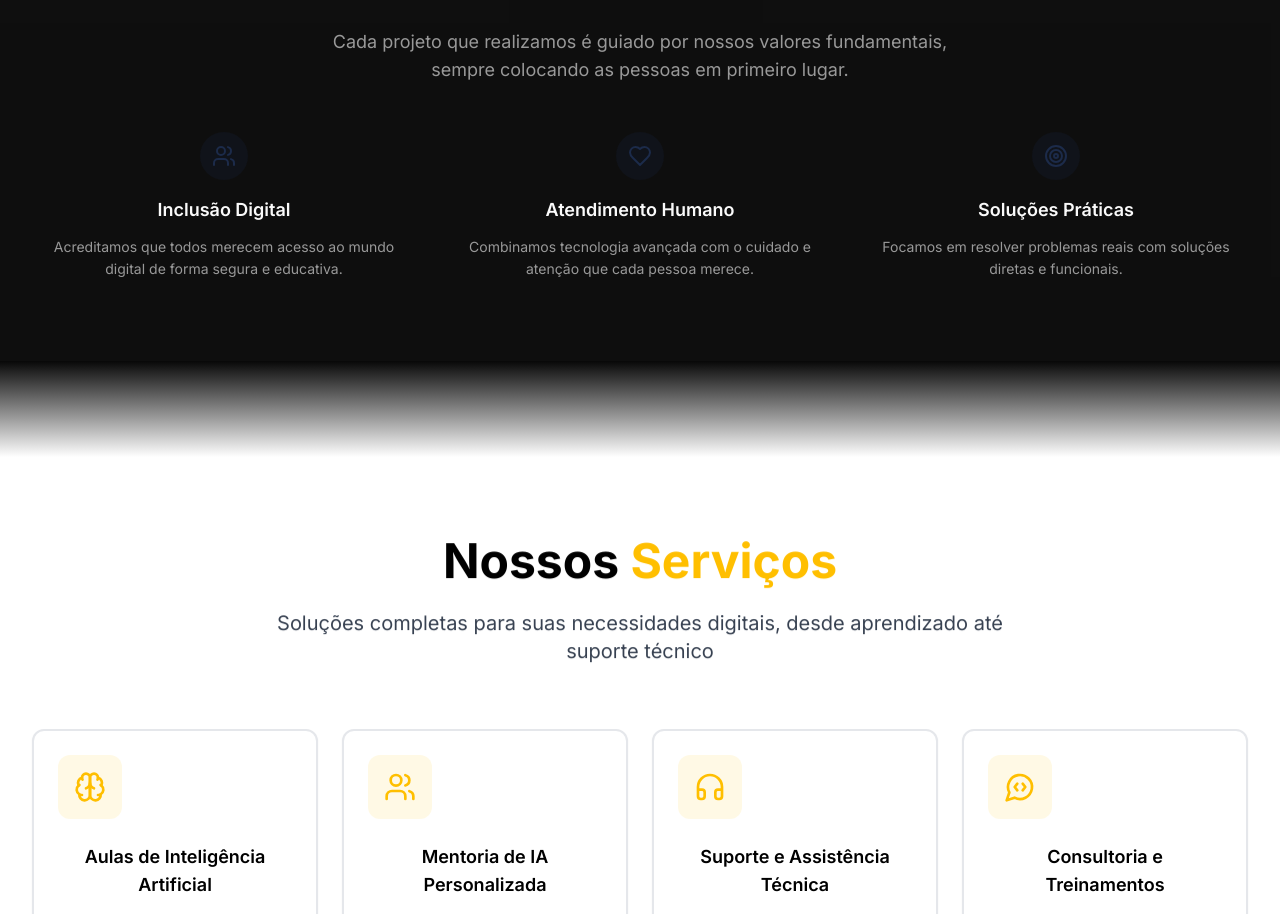
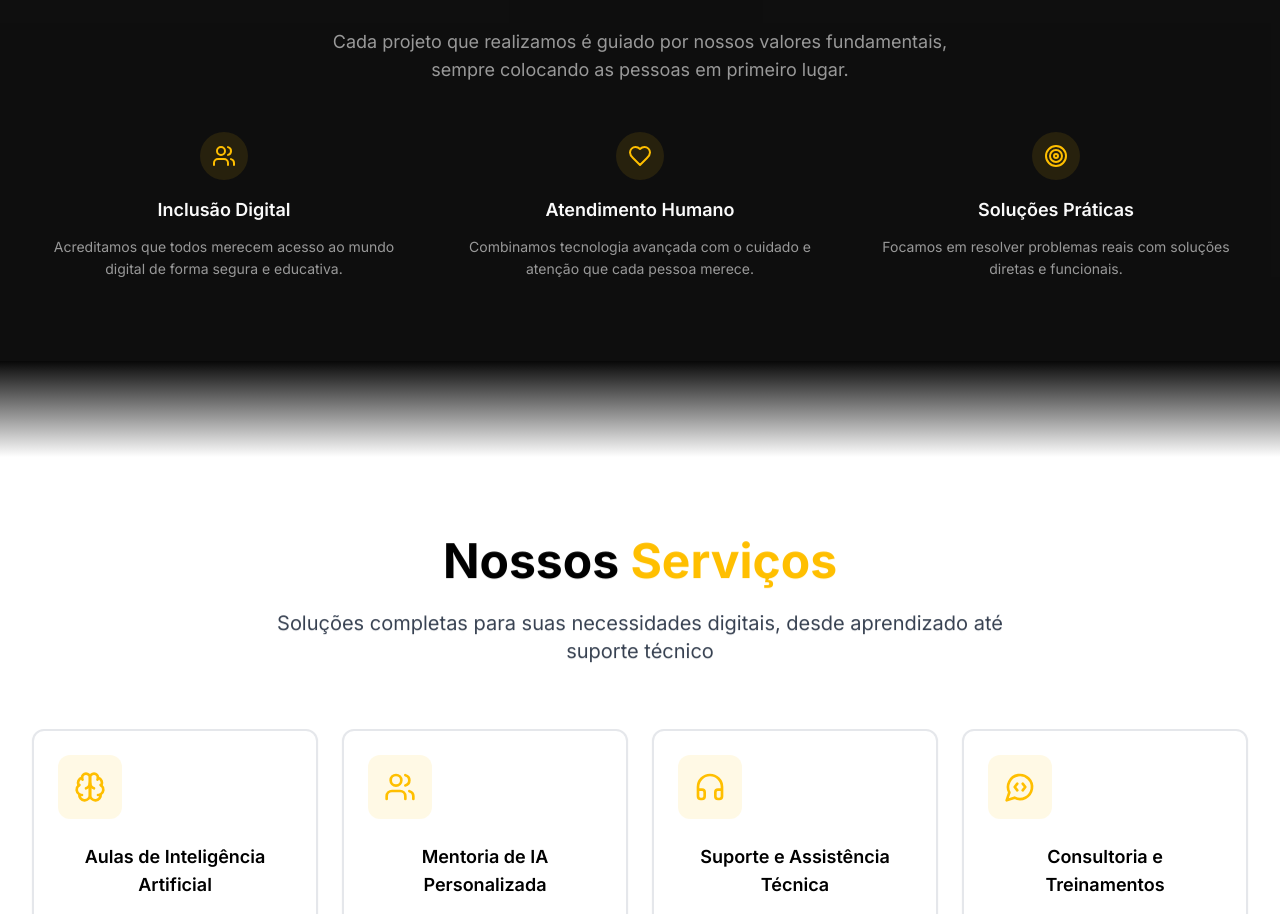
Before and after one commit to Nenkkyou/cyber-class-compass-90424, a React (Vite) app: page / in a window 1280 px wide. Shown: the part 1502-2416 px from the top of the page. Built offline with nearby package versions, Linux system fonts and the light colour scheme.

Commit message:
Refactor: Make icons more visible

```diff
--- a/src/components/AboutSection.tsx
+++ b/src/components/AboutSection.tsx
@@ -115,8 +115,8 @@ const AboutSection = memo(() => {
               viewport={{ once: true }}
               className="text-center group"
             >
-              <div className="flex items-center justify-center w-12 h-12 bg-navy/20 rounded-full mb-4 mx-auto group-hover:bg-navy/40 transition-colors duration-300">
-                <value.icon className="w-6 h-6 text-navy" />
+              <div className="flex items-center justify-center w-12 h-12 bg-amber-neon/10 rounded-full mb-4 mx-auto group-hover:bg-amber-neon/20 transition-colors duration-300">
+                <value.icon className="w-6 h-6 text-amber-neon" />
               </div>
               <h4 className="text-lg font-semibold mb-3">{value.title}</h4>
               <p className="text-muted-foreground text-sm leading-relaxed">{value.description}</p>
```
